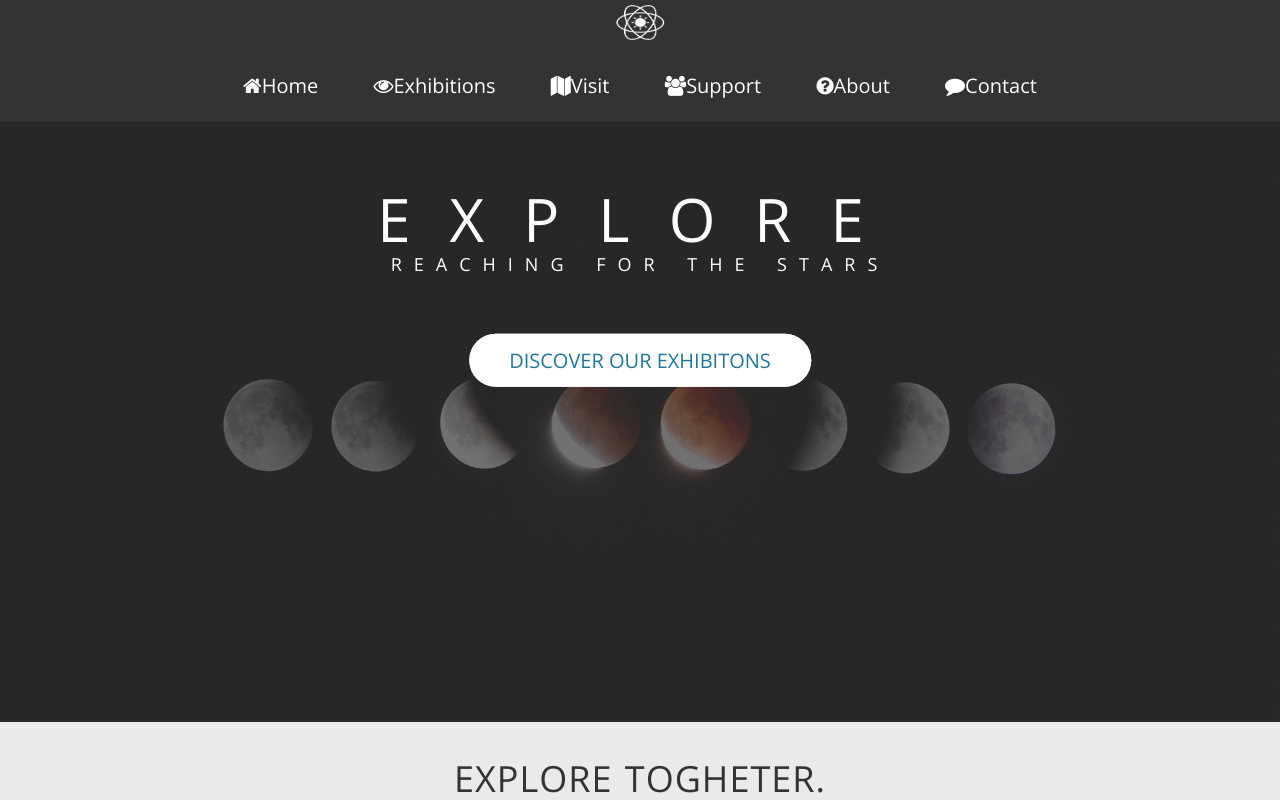
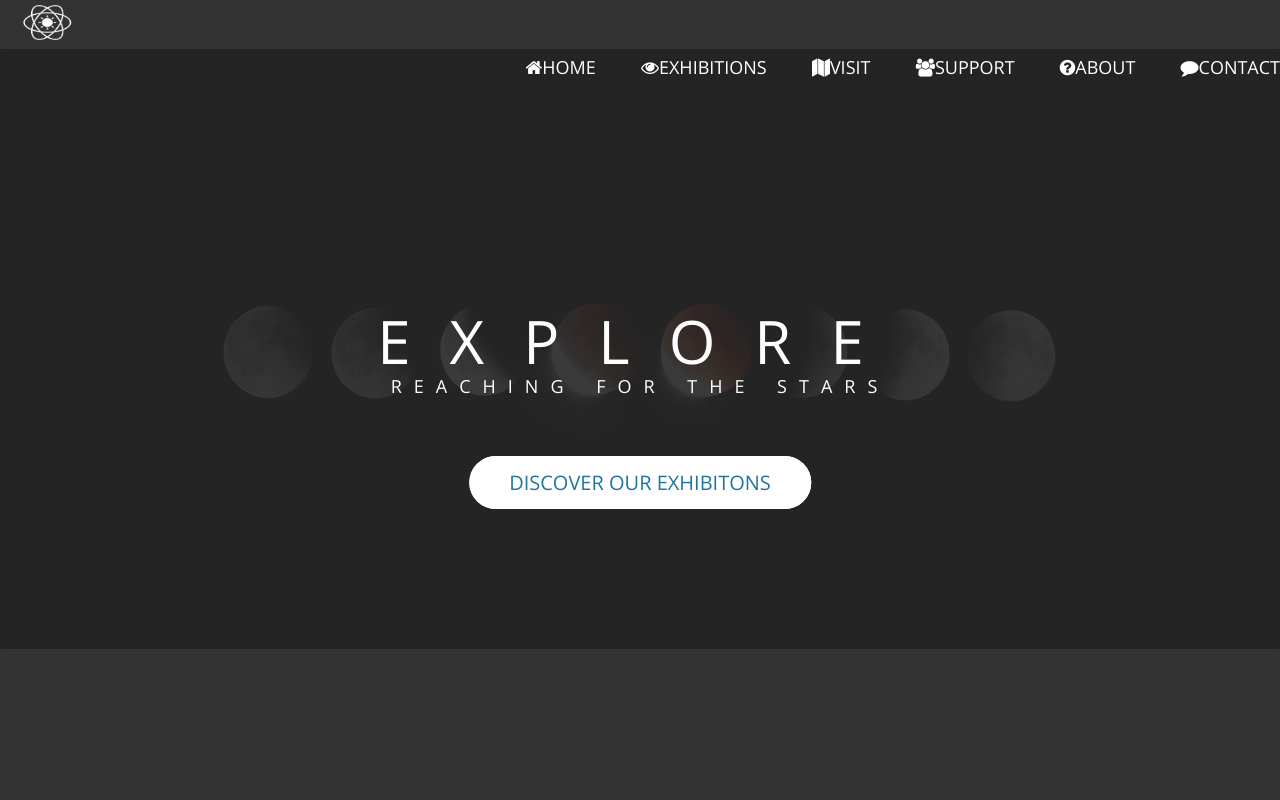
Before and after one commit to AMSteffensen/feu-sp, a plain HTML site: page index.html in a window 1280 px wide. Shown: the top 800 px of the page. Drawn offline with nearby package versions, Linux system fonts and the light colour scheme.

```diff
--- a/assets/css/about.css
+++ b/assets/css/about.css
@@ -1,9 +1,8 @@
-
 
 
 #showcase .bg-image {
   position: absolute;
-  background: #333 url("../../images/museum.jpg");
+  background-image: linear-gradient(rgba(0, 0, 0, 0.7), rgba(0, 0, 0, 0.7)), url("../../images/museum.jpg");
   background-position: center;
   background-repeat: no-repeat;
   background-size: cover;
@@ -12,6 +11,3 @@
   z-index: -1;
   opacity: 0.3;
 }
-
-
-.btn
--- a/assets/css/contact.css
+++ b/assets/css/contact.css
@@ -1,7 +1,8 @@
 
 #showcase .bg-image {
   position: absolute;
-  background: #333 url("../../images/contact.jpg");
+  background-image: linear-gradient(rgba(0, 0, 0, 0.7), rgba(0, 0, 0, 0.7)), url("../../images/contact.jpg");
+  /* background: #333 url("../../images/contact.jpg"); */
   background-position: center;
   background-repeat: no-repeat;
   background-size: cover;
--- a/assets/css/exhibitions.css
+++ b/assets/css/exhibitions.css
@@ -1,7 +1,8 @@
 
 #showcase .bg-image {
   position: absolute;
-  background: #333 url("../../images/exhibition-large.jpg");
+  background-image: linear-gradient(rgba(0, 0, 0, 0.7), rgba(0, 0, 0, 0.7)), url("../../images/exhibition-large.jpg");
+  /* background: #333 url("../../images/exhibition-large.jpg"); */
   background-position: center;
   background-repeat: no-repeat;
   background-size: cover;
--- a/assets/css/header.css
+++ b/assets/css/header.css
@@ -1,17 +1,41 @@
-
 /*--------------------------------------------------------------
 Header showcase
 --------------------------------------------------------------*/
-
- #showcase {
-    min-height: 75vh;
-    color: #fff;
+header {
+  background-size: cover;
+  background-position: center;
+  height: 100vh;
 }
 
+/*  #showcase {
+    min-height: 75vh;
+    height: 100vh;
+    color: #fff;
+  } */
+
+/* .logo {
+  height: 100px;
+  width: auto;
+  float: left;
+  margin-top: 20px;
+}
+
+.logo-box {
+  top: 40px;
+  left: 40px;
+}
+ */
+.logo {
+  display: inline;
+  width: 85px;
+  height: 35px;
+  margin: 5px;
+}
 
 #showcase .bg-image {
   position: absolute;
-    background: #333 url("../../images/hero.jpg");
+  background-image: linear-gradient(rgba(0, 0, 0, 0.7), rgba(0, 0, 0, 0.7)),
+    url("../../images/hero.jpg");
   background-position: center;
   background-repeat: no-repeat;
   background-size: cover;
@@ -33,6 +57,7 @@
 
 .text-box {
   position: absolute;
+  height: 50px;
   top: 30%;
   left: 50%;
   transform: translate(-50%, -50%);
@@ -58,10 +83,9 @@
   animation-timing-function: ease-out;
 }
 
-  /* Media Queries for header */
+/* Media Queries for heading primary  */
 @media (max-width: 500px) {
   .heading-primary-main {
-
     font-size: 14px;
     font-weight: 700;
     letter-spacing: 18px;
@@ -71,7 +95,6 @@
     font-size: 14px;
     font-weight: 700;
   }
-
 }
 
 .heading-primary-sub {
@@ -114,7 +137,6 @@
     transform: translateX(-10px);
   }
 
-
   /* Final state */
   100% {
     opacity: 1;
@@ -144,18 +166,18 @@
   padding: 15px 40px;
   display: inline-block;
   border-radius: 100px;
-    transition: all .2s;
+  transition: all 0.2s;
   position: relative;
 }
 
 .btn:hover {
   transform: translateY(-3px);
-    box-shadow: 0 10px 20px rgba(0,0,0,.2);
+  box-shadow: 0 10px 20px rgba(0, 0, 0, 0.2);
 }
 
 .btn:active {
   transform: translateY(-1px);
-    box-shadow: 0 5px 10px rgba(0,0,0,.2);
+  box-shadow: 0 5px 10px rgba(0, 0, 0, 0.2);
 }
 
 .btn-white {
@@ -173,7 +195,7 @@
   top: 0;
   left: 0;
   z-index: -1;
-    transition: all .4s;
+  transition: all 0.4s;
 }
 
 .btn-white::after {
@@ -187,14 +209,13 @@
 }
 
 .btn-animated {
-    animation: moveInBottom .5s ease-out .75s;
+  animation: moveInBottom 0.5s ease-out 0.75s;
   animation-fill-mode: backwards;
 }
 
-  /* Media Queries */
+/* Media Queries - buttons  */
 @media (max-width: 500px) {
   .btn {
     font-size: 14px;
   }
-
 }
--- a/assets/css/main.css
+++ b/assets/css/main.css
@@ -111,24 +111,6 @@
   line-height: 145%;
 }
 
-/* ------ ICONS  ------- */
-
-
-
-/* .btn {
-  display: inline-block;
-  background: #333;
-  color: #fff;
-  text-decoration: none;
-  padding: 1em 2em;
-  border: 1px solid #5a141f;
-  margin: 0.5em 0;
-}
-
-.btn:hover {
-  background: #eaeaea;
-  color: #333;
-} */
 
 /*--------------------------------------------------------------
 Section A - Explore
@@ -197,10 +179,16 @@
 
 #main-footer ul {
   padding: 2em;
+
 }
 
 #main-footer {
   padding: 2em;
   background: #012034;
   color: white;
+
 }
+
+.copyright {
+  text-align: center;
+}
--- a/assets/css/navigation.css
+++ b/assets/css/navigation.css
@@ -3,52 +3,36 @@
     position: relative; z-index: 1000;
   }
  */
-/* -----  LOGO ----  */
-.logo-box {
-  top: 40px;
-  left: 40px;
-  text-align: center;
+
+/* -----  NAVIGATION ----  */
+
+.main-nav {
+	float: right;
+	list-style: none;
+  margin-top: 55px;
 }
 
-.logo {
-  display: inline;
-  width: 85px;
-  height: 35px;
-  margin: 5px;
+.main-nav li {
+	display: inline-block;
+	margin-left: 40px;
 }
 
-/* -----  NAVIGATION ----  */
-nav ul li {
-  display: inline;
-  padding: 25px;
+.navigation li a:link,
+.navigation li a:visited {
+	padding: 8px 0;
+	color: #fff;
+	text-decoration: none;
+	text-transform: uppercase;
+	font-size: 90%;
+	border-bottom: 2px solid transparent;
+	transform: border-bottom 0.2s;
 }
 
-nav ul {
-  padding: 25px;
-  text-align: center;
-}
 
-.navigation ul li a {
-  width: 100%;
-}
-
-.navigation {
-  top: 60px;
-}
-
-#nav a {
-  color: #fff;
-}
-
-#nav a:visited {
-  color: #fff;
-}
-#nav a:hover {
-  text-decoration: underline;
-}
-
-#nav a:active {
-  text-decoration: underline;
+.navigation li a:hover,
+.nnavigation li a:active {
+  text-decoration: none;
+	border-bottom: 2px solid #21759b;
 }
 
 @media only screen and (max-width: 600px) {
--- a/assets/css/support.css
+++ b/assets/css/support.css
@@ -1,7 +1,7 @@
 
 #showcase .bg-image {
   position: absolute;
-  background: #333 url("../../images/support.jpg");
+  background-image: linear-gradient(rgba(0, 0, 0, 0.7), rgba(0, 0, 0, 0.7)), url("../../images/support.jpg");
   background-position: center;
   background-repeat: no-repeat;
   background-size: cover;
--- a/assets/css/visit.css
+++ b/assets/css/visit.css
@@ -1,7 +1,7 @@
 
 #showcase .bg-image {
   position: absolute;
-  background: #333 url("../../images/visit.jpg");
+  background-image: linear-gradient(rgba(0, 0, 0, 0.7), rgba(0, 0, 0, 0.7)), url("../../images/visit.jpg");
   background-position: center;
   background-repeat: no-repeat;
   background-size: cover;
--- a/index.html
+++ b/index.html
@@ -21,27 +21,31 @@
     <a class="skip-link screen-reader-text" href="#section-a">Skip to content</a>
     <!-- Navigation -->
     <nav id="nav" role="navigation" aria-label="main navigation" class="navigation">
-            <div class="logo-box">
             <img src="images/logo-white.png" alt="Polarius Logo" class="logo">
-            </div>
-            <ul>
+        <ul class="main-nav">
             <li>
-                    <a class="active" href="index.html"><i class="fa fa-home"></i>Home</a>
+                <a class="active" href="index.html">
+                    <i class="fa fa-home"></i>Home</a>
             </li>
             <li>
-                    <a href="exhibitions.html"><i class="fa fa-eye"></i>Exhibitions</a>
+                <a href="exhibitions.html">
+                    <i class="fa fa-eye"></i>Exhibitions</a>
             </li>
             <li>
-                    <a href="visit.html"><i class="fa fa-map"></i>Visit</a>
+                <a href="visit.html">
+                    <i class="fa fa-map"></i>Visit</a>
             </li>
             <li>
-                    <a href="support.html"><i class="fa fa-users"></i>Support</a>
+                <a href="support.html">
+                    <i class="fa fa-users"></i>Support</a>
             </li>
             <li>
-                    <a href="about.html"><i class="fa fa-question-circle"></i>About</a>
+                <a href="about.html">
+                    <i class="fa fa-question-circle"></i>About</a>
             </li>
             <li>
-                    <a href="contact.html"><i class="fa fa-comment"></i>Contact</a>
+                <a href="contact.html">
+                    <i class="fa fa-comment"></i>Contact</a>
             </li>
         </ul>
     </nav>
@@ -140,7 +144,8 @@
                     delectus inventore?</p>
             </div>
         </section>
-    </main> <!-- Main content -->
+    </main>
+    <!-- Main content -->
 
 
 
```
Lines whose indentation alone changed are shown as unchanged.
